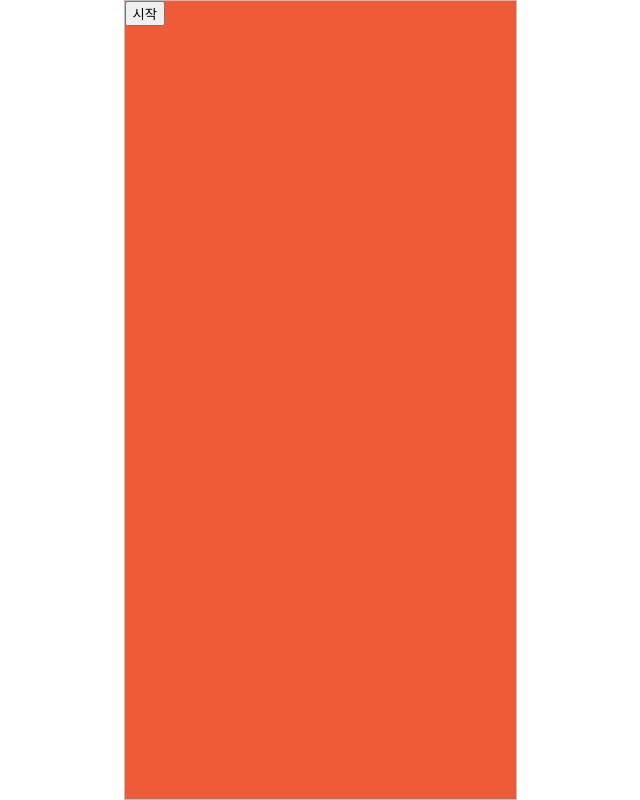
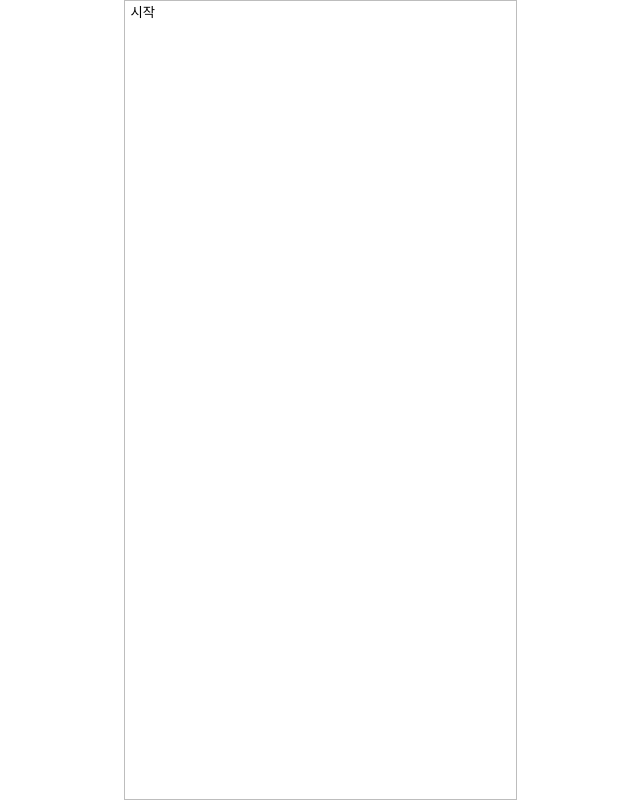
Before and after one commit to bringvotrevin/todays-menu-front, a React (Create React App) app: page / in a window 1280 px wide. Shown: the whole page, without its empty margins (320-960 px from the left). Built offline with nearby package versions, Linux system fonts and the light colour scheme.

Commit message:
chore: set variable to global style (#8)

```diff
--- a/src/styles/GlobalStyle.js
+++ b/src/styles/GlobalStyle.js
@@ -10,7 +10,14 @@ export const GlobalStyle = createGlobalStyle`
   ${reset}
 
   :root {
-    --main-orange: #EF5A39;
+    /* color */
+    --color-main-orange: #EF5A39;
+    --color-sub-gray: #7B7B7B;
+
+    /* font weight */
+    --font-bold: 700;
+    --font-semi-bold: 600;
+    --font-medium: 500;
   }
 
   * {
@@ -20,4 +27,28 @@ export const GlobalStyle = createGlobalStyle`
   body {
     font-family: 'Noto Sans KR', sans-serif;
   }
+
+  a {
+    text-decoration: none;
+    color: inherit;
+  }
+
+  html, body, div, span, h1, h2, h3, h4, h5, h6, p,
+  a, dl, dt, dd, ol, ul, li, form, label, table {
+    margin: 0;
+    padding: 0;
+    border: 0;
+  }
+
+  ol, ul, li {
+    list-style: none;
+  }
+
+  button {
+    border: 0;
+    background: transparent;
+    cursor: pointer;
+  }
+
+
 `;
```
